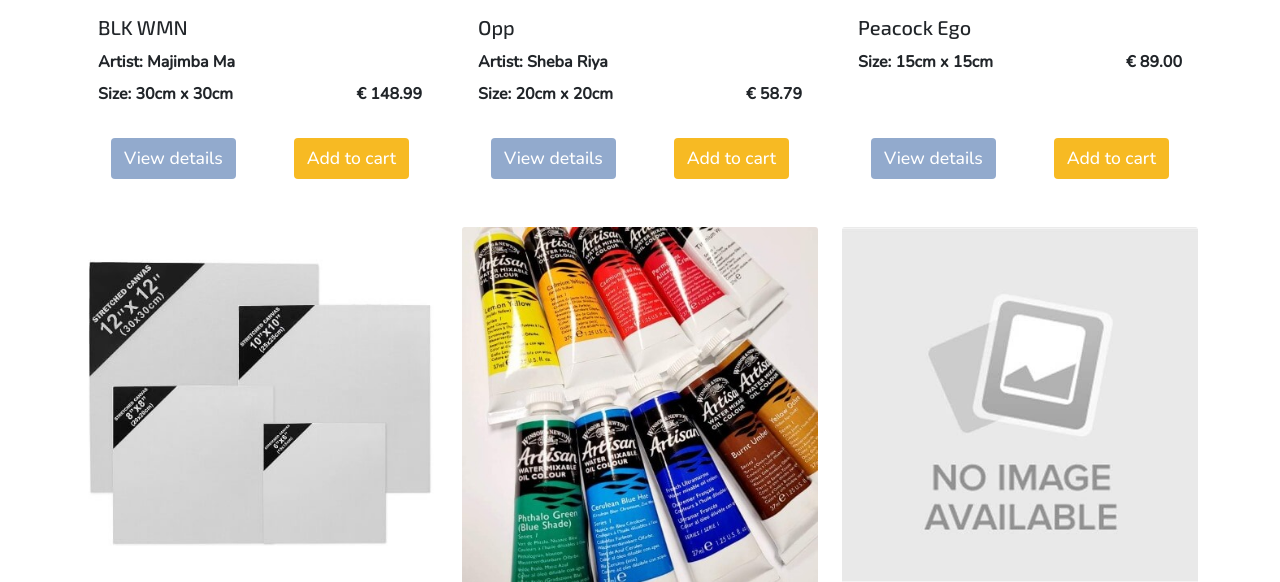
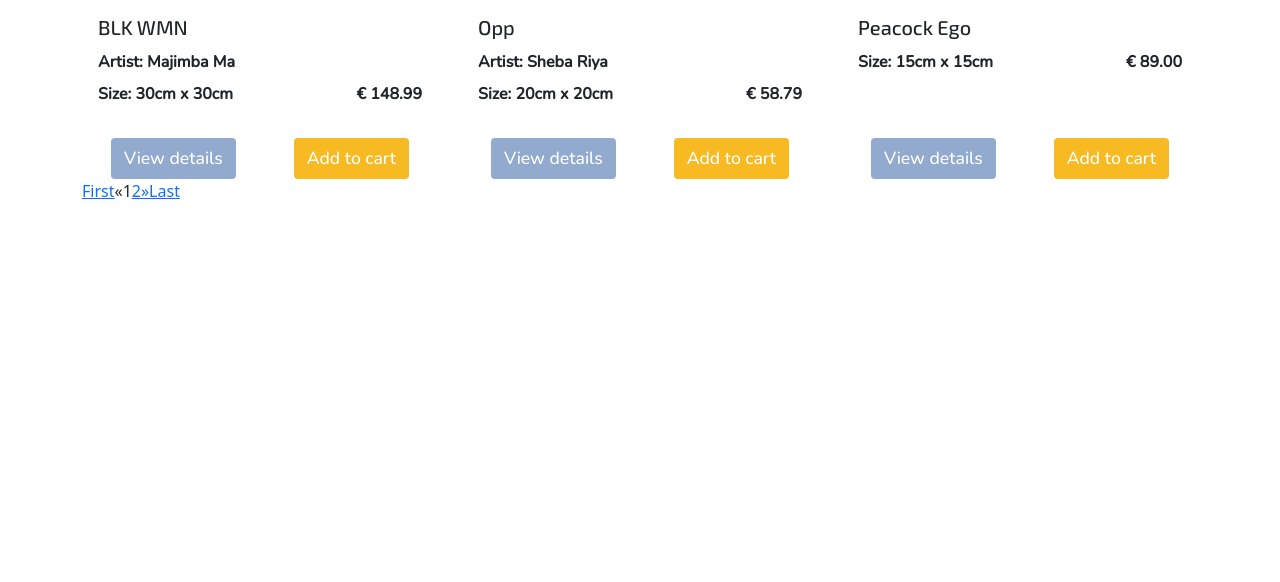
Before and after one commit to yetnetbehailu/giftshop-popup, a Django app: page /products/ in a window 1280 px wide. Shown: the part 1954-2536 px from the top of the page. After the commit the page ends 2153 px from the top, so only its background shows below. Run offline with Django 4.2, Linux system fonts and the light colour scheme; data comes from the database, SQL or seed files in the repository; some libraries are stand-ins or nearby versions.

Commit message:
Added pagination functionallity for product display

```diff
--- a/products/templates/products/products.html
+++ b/products/templates/products/products.html
@@ -1,5 +1,7 @@
 {% extends "base.html" %}
 {% load static %}
+{% load extra_templatetags %}
+
 {% block extra_title %}|Products{% endblock %}
 
 {% block content %}
@@ -74,27 +76,61 @@
                     </select>
                 </div>
             </div>
-        </div>
             <div class="col-12 text-center text-md-left">
                 {% if search_word %}
-            <p class="counter-text mb-0">Your search for <strong>"{{search_word}}" </strong>returned<strong> ({{products|length}})</strong> {% if products|length > 1 %} results {% else %} result {% endif %}
+                <p class="counter-text mb-0">Your search for <strong>"{{search_word}}" </strong>returned<strong> ({{ products.paginator.count }})</strong>{% if products.paginator.count > 1 %} results {% else %} result {% endif %}
                 </p>
                 {% elif selected_categories %}
                     {% for category in selected_categories %}
-                    <h5 class="counter-text mb-0">{{ category.friendly_name }} ({{products|length}}) {% if products|length > 1 %} items {% else %} item {% endif %}</h5>
+                        <h5 class="counter-text mb-0">{{ category.friendly_name }} ({{ products.paginator.count }}){% if products.paginator.count > 1 %} items {% else %} item {% endif %}</h5>
                     {% endfor %}
                 {% elif selected_sub_category %}
-                <h5 class="counter-text mb-0">{{ sub_category_name }} ({{products|length}}) {% if products|length > 1 %} items {% else %} item {% endif %}</h5>
+                    <h5 class="counter-text mb-0">{{ sub_category_name }} ({{ products.paginator.count }}){% if products.paginator.count > 1 %} items {% else %} item {% endif %}</h5>
                 {% else %}
-            <h5 class="counter-text mb-0"> ({{products|length}}) {% if products|length > 1 %} items {% else %} item {% endif %}</h5>
+                <h5 class="counter-text mb-0">({{ products.paginator.count }}) {% if products.paginator.count > 1 %} items {% else %} item {% endif %}</h5>
                 {% endif %}
+            </div>
         </div>
         <div class="row">
             {% for product in products %}
             {% include "products/includes_products/product_cards.html" %}
             {% endfor %}
         </div>
-        <div></div>
+        {% if products.has_other_pages %}
+        <div class="row">
+            <div class="col-12">
+                <ul class="pagination">
+                    {% if products.paginator.num_pages != 1 %}
+                    <li><a href="?{% url_transform page=1 %}">First</a></li>
+                    {% else %}
+                    <li>First</li>
+                    {% endif %}
+                    {% if products.has_previous %}
+                    <li><a href="?{% url_transform page=products.previous_page_number %}">&laquo;</a></li>
+                    {% else %}
+                    <li>&laquo;</li>
+                    {% endif %}
+                    {% for i in products.paginator.page_range %}
+                    {% if products.number == i %}
+                    <li class="active"><span class="">{{ i }}<span class="sr-only">(current)</span></span></li>
+                    {% elif products.number > i|add:"-3" and products.number < i|add:"+3"%}
+                    <li class=""><a class="" href="?{% url_transform page=i %}">{{ i }}</a></li>
+                    {% endif %}
+                    {% endfor %}
+                    {% if products.has_next %}
+                    <li><a href="?{% url_transform page=products.next_page_number %}">&raquo;</a></li>
+                    {% else %}
+                    <li>&raquo;</li>
+                    {% endif %}
+                    {% if products.paginator.num_pages != products.number %}
+                    <li><a href="?{% url_transform page=products.paginator.num_pages %}">Last</a></li>
+                    {% else %}
+                    <li>Last</li>
+                    {% endif %}
+                </ul>
+            </div>
+        </div>
+        {% endif %}
     </div>
     <div class="btt-button border-black shadow-sm" id="scroll-to-top">
         <a class="btt-link d-flex h-100">
--- /dev/null
+++ b/products/templatetags/extra_templatetags.py
@@ -0,0 +1,18 @@
+from django import template
+
+# To register a valid template tag
+register = template.Library()
+
+
+@register.simple_tag(takes_context=True)
+def url_transform(context, **kwargs):
+    """
+    # Defines the custom template tag which preserves the url GET parameters
+    # whilst updating GET parameter changes passed along to it.
+    """
+    # Returns a mutable copy of the original immutable request object
+    query = context['request'].GET.copy()
+    # Appends other dictionary objects to the mutable QueryDict rather than
+    # replacing them
+    query.update(kwargs)
+    return query.urlencode()
--- a/products/views.py
+++ b/products/views.py
@@ -2,6 +2,8 @@
 from django.contrib import messages
 from django.db.models import Q
 from django.db.models.functions import Lower
+from django.core.paginator import Paginator, PageNotAnInteger, EmptyPage
+
 from .models import Product, Category
 
 
@@ -9,7 +11,7 @@
     """
     View that displays all products including logic to sort & search \
     queries """
-    products = Product.objects.filter(is_service=False)
+    products = Product.objects.filter(is_service=False).order_by('id')
     # Displays none when hasn't been selected yet eg on page load
     categories = None
     selected_sub_category = None
@@ -65,8 +67,21 @@
 
     current_sorting = f'{sort}_{direction}'
 
+    # Pagination logic
+    paginator = Paginator(products, 9)  # Show 9 products per page
+
+    # Get request variable value if exsist else default to 1
+    page_num = request.GET.get('page', 1)
+
+    try:   # returns the desired page object
+        product_page = paginator.page(page_num)
+    except PageNotAnInteger:  # if page not an integer then default to 1
+        product_page = paginator.page(1)
+    except EmptyPage:  # if page is empty return the last page
+        product_page = paginator.page(paginator.num_pages)
+
     context = {
-        'products': products,
+        'products': product_page,
         'selected_categories': categories,
         'search_word': query,
         'current_sorting': current_sorting,
```
Lines whose indentation alone changed are shown as unchanged.
